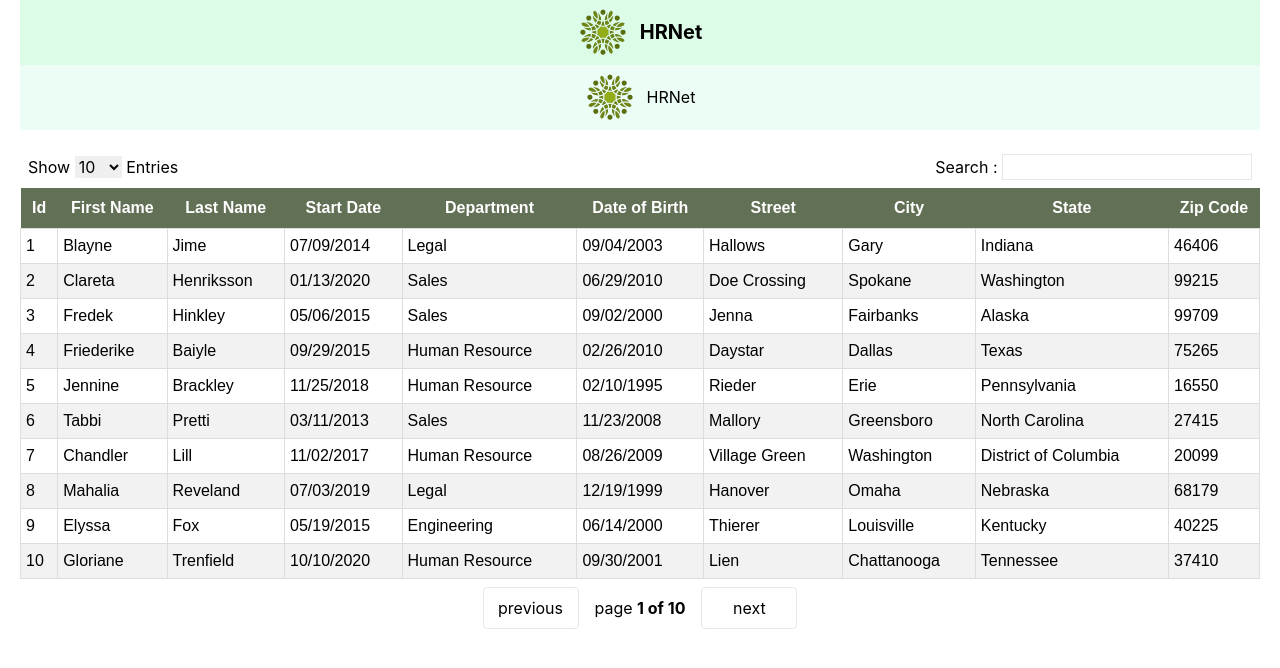
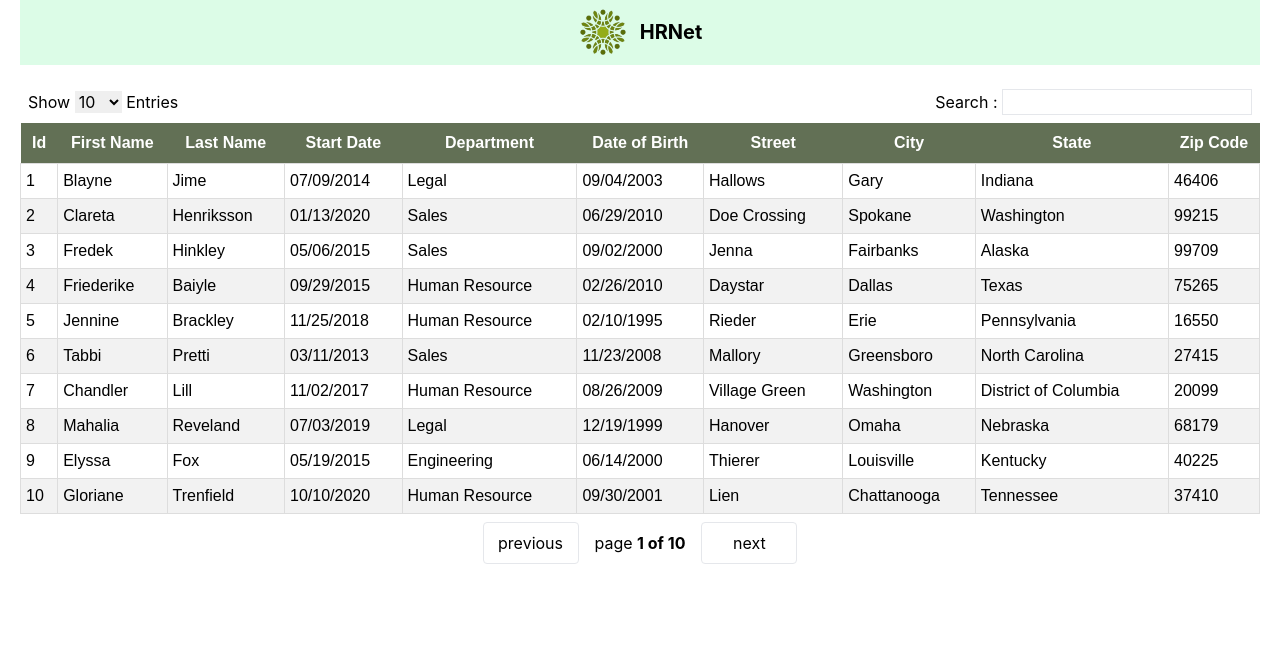
Before and after one commit to Frompath85/HRNet, a React (Vite) app in the folder Application/: page /EmployeeList in a window 1280 px wide. Shown: the top 668 px of the page. Built offline with nearby package versions, Linux system fonts and the light colour scheme.

Commit message:
supp header

```diff
--- a/Application/src/pages/EmployeeList.jsx
+++ b/Application/src/pages/EmployeeList.jsx
@@ -6,12 +6,6 @@ import EmployeeTable from '../components/EmployeeTable';
 export default function EmployeeList() {
   return (
     <>
-      <header className='bg-emerald-50 p-2'>
-        <Link to='/' className='flex flex-row gap-3 items-center justify-center'>
-          <img  width="50" height="50" src={ImgLogo} alt="Logo HRNet" />
-          <p> HRNet</p>
-        </Link>
-      </header>
       <EmployeeTable />
     </>
   )
```
